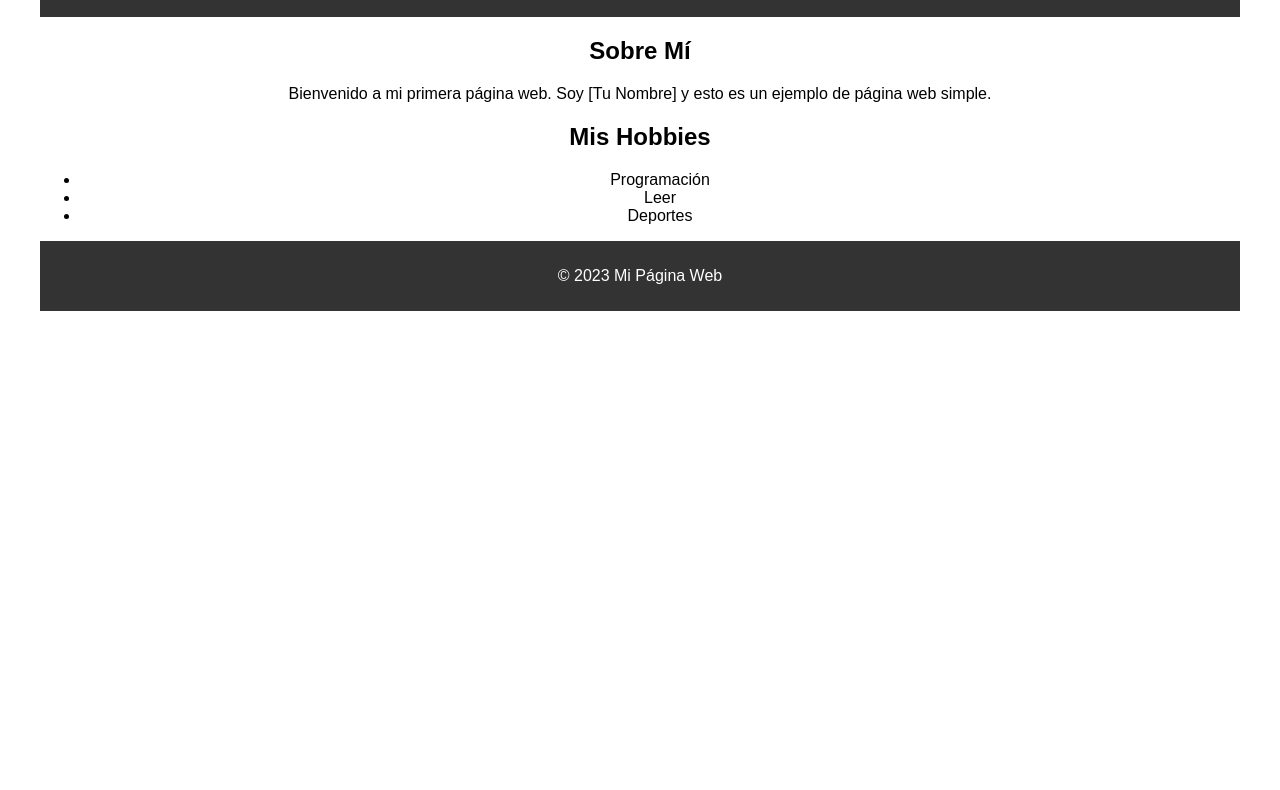
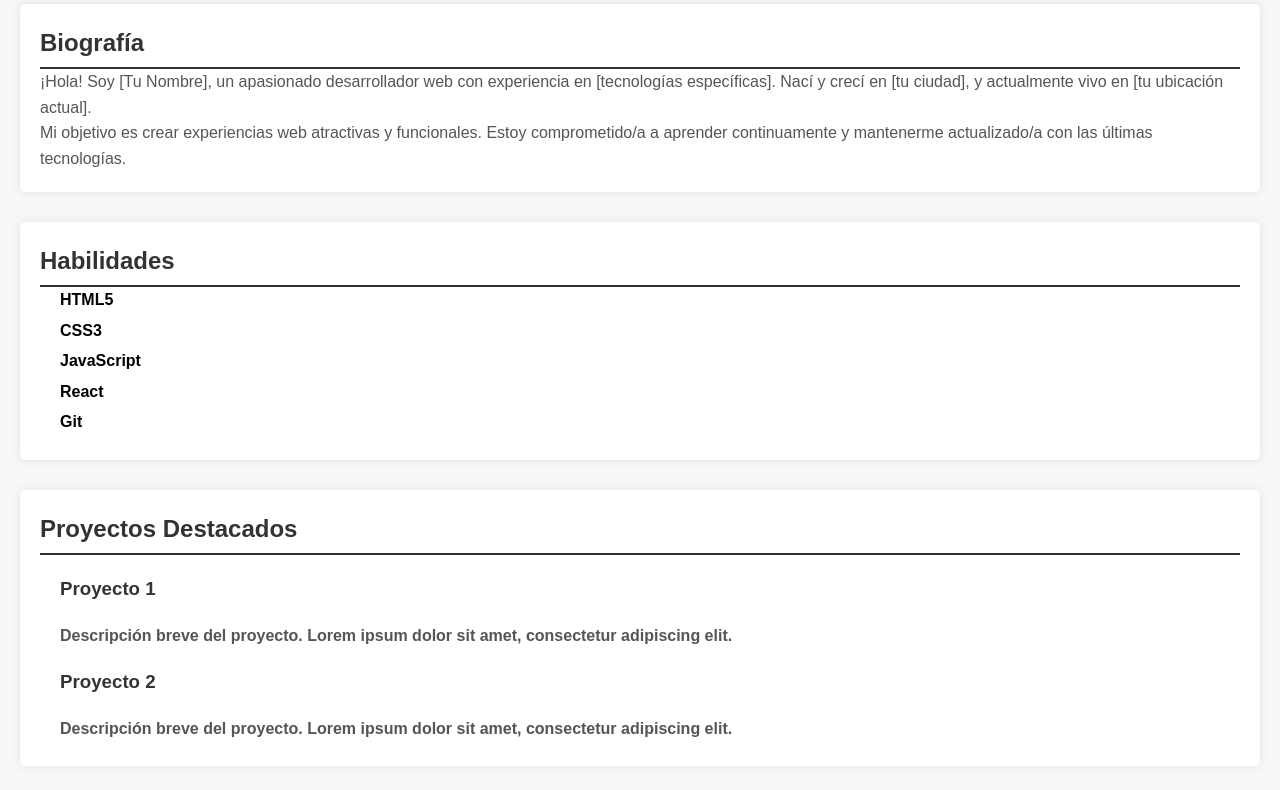
Before and after one commit to gautop/mi-primera-pagina-web, a plain HTML site: page index.html in a window 1280 px wide. Shown: the part 123-913 px from the top of the page. Before the commit the page ends 800 px from the top, so only its background shows below. Drawn offline with Linux system fonts and the light colour scheme.

Commit message:
Update index.html

```diff
--- a/index.html
+++ b/index.html
@@ -3,50 +3,162 @@
 <head>
     <meta charset="UTF-8">
     <meta name="viewport" content="width=device-width, initial-scale=1.0">
-    <title>Mi Primera Página Web</title>
+    <title>Mi Portafolio</title>
     <style>
+        /* Reset de Estilos */
+body, h1, h2, p, ul {
+    margin: 0;
+    padding: 0;
+}
+
+body {
+    font-family: 'Arial', sans-serif;
+    margin: 20px;
+    line-height: 1.6;
+    background-color: #f8f8f8;
+}
+
+header {
+    text-align: center;
+    margin-bottom: 20px;
+}
+
+h1 {
+    color: #333;
+}
+
+p {
+    color: #555;
+}
+
+section {
+    margin-bottom: 30px;
+}
+
+h2 {
+    color: #333;
+    border-bottom: 2px solid #333;
+    padding-bottom: 5px;
+}
+
+ul {
+    list-style-type: none;
+    padding: 0;
+}
+
+li {
+    margin-bottom: 5px;
+}
+
+footer {
+    text-align: center;
+    padding-top: 20px;
+    border-top: 2px solid #333;
+    color: #555;
+}
+
+/* Estilos Adicionales según Necesidades */
+section {
+    background-color: #fff;
+    padding: 20px;
+    border-radius: 5px;
+    box-shadow: 0 0 10px rgba(0, 0, 0, 0.1);
+}
+
+ul {
+    margin-left: 20px;
+}
+
+li {
+    font-weight: bold;
+}
+
+h3 {
+    color: #333;
+}
+
+/* Estilos para Enlaces */
+a {
+    color: #3498db;
+    text-decoration: none;
+}
+
+a:hover {
+    text-decoration: underline;
+}
+
         body {
-            font-family: Arial, sans-serif;
-            margin: 40px;
-            text-align: center;
+            font-family: 'Arial', sans-serif;
+            margin: 20px;
+            line-height: 1.6;
         }
-
-        header, footer {
-            background-color: #333;
-            color: white;
-            padding: 10px;
+        header, section, footer {
+            margin-bottom: 30px;
         }
-
-        main {
-            margin-top: 20px;
+        h1, h2 {
+            color: #333;
+        }
+        h2 {
+            border-bottom: 2px solid #333;
+            padding-bottom: 5px;
+        }
+        p {
+            color: #555;
+        }
+        ul {
+            list-style-type: none;
+            padding: 0;
+        }
+        li {
+            margin-bottom: 5px;
         }
     </style>
 </head>
 <body>
-
     <header>
-        <h1>Mi Página Web</h1>
+        <h1>Tu Nombre</h1>
+        <p>Desarrollador Web</p>
     </header>
 
-    <main>
-        <section>
-            <h2>Sobre Mí</h2>
-            <p>Bienvenido a mi primera página web. Soy [Tu Nombre] y esto es un ejemplo de página web simple.</p>
-        </section>
+    <section id="biografia">
+        <h2>Biografía</h2>
+        <p>
+            ¡Hola! Soy [Tu Nombre], un apasionado desarrollador web con experiencia en [tecnologías específicas]. Nací y crecí en [tu ciudad], y actualmente vivo en [tu ubicación actual].
+        </p>
+        <p>
+            Mi objetivo es crear experiencias web atractivas y funcionales. Estoy comprometido/a a aprender continuamente y mantenerme actualizado/a con las últimas tecnologías.
+        </p>
+    </section>
 
-        <section>
-            <h2>Mis Hobbies</h2>
-            <ul>
-                <li>Programación</li>
-                <li>Leer</li>
-                <li>Deportes</li>
-            </ul>
-        </section>
-    </main>
+    <section id="habilidades">
+        <h2>Habilidades</h2>
+        <ul>
+            <li>HTML5</li>
+            <li>CSS3</li>
+            <li>JavaScript</li>
+            <li>React</li>
+            <li>Git</li>
+            <!-- Agrega más habilidades según sea necesario -->
+        </ul>
+    </section>
+
+    <section id="proyectos">
+        <h2>Proyectos Destacados</h2>
+        <ul>
+            <li>
+                <h3>Proyecto 1</h3>
+                <p>Descripción breve del proyecto. Lorem ipsum dolor sit amet, consectetur adipiscing elit.</p>
+            </li>
+            <li>
+                <h3>Proyecto 2</h3>
+                <p>Descripción breve del proyecto. Lorem ipsum dolor sit amet, consectetur adipiscing elit.</p>
+            </li>
+            <!-- Agrega más proyectos según sea necesario -->
+        </ul>
+    </section>
 
     <footer>
-        <p>&copy; 2023 Mi Página Web</p>
+        <p>Contacto: tu@email.com | LinkedIn: linkedin.com/in/tuusuario | GitHub: github.com/tuusuario</p>
     </footer>
-
 </body>
 </html>
```
